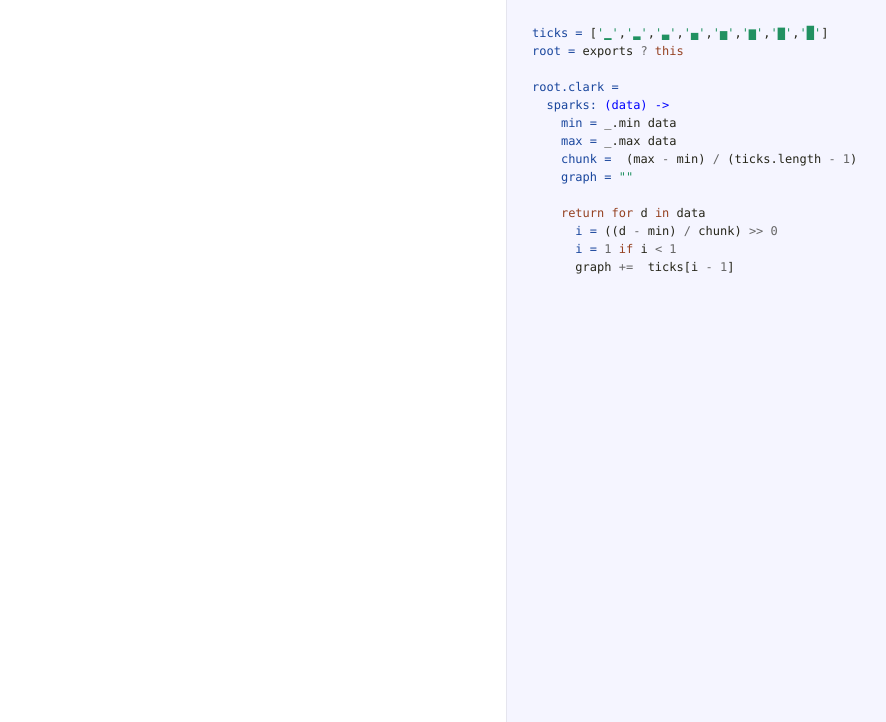
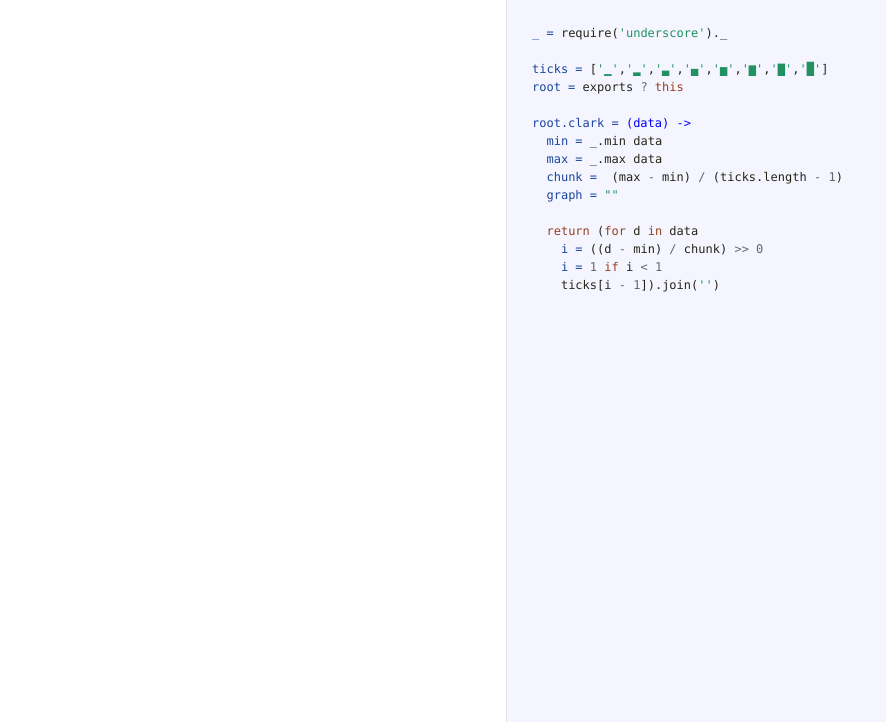
Before and after one commit to ajacksified/Clark, a website: page docs/clark.html in a window 1280 px wide. Shown: the part 78-800 px from the top of the page, without its empty margins (19-905 px from the left). Drawn offline with Linux system fonts and the light colour scheme.

Commit message:
updated docs

```diff
--- a/docs/clark.html
+++ b/docs/clark.html
@@ -1,16 +1,17 @@
-<!DOCTYPE html>  <html> <head>   <title>clark.coffee</title>   <meta http-equiv="content-type" content="text/html; charset=UTF-8">   <link rel="stylesheet" media="all" href="docco.css" /> </head> <body>   <div id="container">     <div id="background"></div>          <table cellpadding="0" cellspacing="0">       <thead>         <tr>           <th class="docs">             <h1>               clark.coffee             </h1>           </th>           <th class="code">           </th>         </tr>       </thead>       <tbody>                               <tr id="section-1">             <td class="docs">               <div class="pilwrap">                 <a class="pilcrow" href="#section-1">&#182;</a>               </div>                            </td>             <td class="code">               <div class="highlight"><pre><span class="nv">ticks = </span><span class="p">[</span><span class="s1">&#39;▁&#39;</span><span class="p">,</span><span class="s1">&#39;▂&#39;</span><span class="p">,</span><span class="s1">&#39;▃&#39;</span><span class="p">,</span><span class="s1">&#39;▄&#39;</span><span class="p">,</span><span class="s1">&#39;▅&#39;</span><span class="p">,</span><span class="s1">&#39;▆&#39;</span><span class="p">,</span><span class="s1">&#39;▇&#39;</span><span class="p">,</span><span class="s1">&#39;█&#39;</span><span class="p">]</span>
+<!DOCTYPE html>  <html> <head>   <title>clark.coffee</title>   <meta http-equiv="content-type" content="text/html; charset=UTF-8">   <link rel="stylesheet" media="all" href="docco.css" /> </head> <body>   <div id="container">     <div id="background"></div>          <table cellpadding="0" cellspacing="0">       <thead>         <tr>           <th class="docs">             <h1>               clark.coffee             </h1>           </th>           <th class="code">           </th>         </tr>       </thead>       <tbody>                               <tr id="section-1">             <td class="docs">               <div class="pilwrap">                 <a class="pilcrow" href="#section-1">&#182;</a>               </div>                            </td>             <td class="code">               <div class="highlight"><pre><span class="nv">_ = </span><span class="nx">require</span><span class="p">(</span><span class="s1">&#39;underscore&#39;</span><span class="p">).</span><span class="nx">_</span>
+
+<span class="nv">ticks = </span><span class="p">[</span><span class="s1">&#39;▁&#39;</span><span class="p">,</span><span class="s1">&#39;▂&#39;</span><span class="p">,</span><span class="s1">&#39;▃&#39;</span><span class="p">,</span><span class="s1">&#39;▄&#39;</span><span class="p">,</span><span class="s1">&#39;▅&#39;</span><span class="p">,</span><span class="s1">&#39;▆&#39;</span><span class="p">,</span><span class="s1">&#39;▇&#39;</span><span class="p">,</span><span class="s1">&#39;█&#39;</span><span class="p">]</span>
 <span class="nv">root = </span><span class="nx">exports</span> <span class="o">?</span> <span class="k">this</span>
 
-<span class="nv">root.clark =</span>
-  <span class="nv">sparks: </span><span class="nf">(data) -&gt;</span>
+<span class="nv">root.clark = </span><span class="nf">(data) -&gt;</span>
   <span class="nv">min = </span><span class="nx">_</span><span class="p">.</span><span class="nx">min</span> <span class="nx">data</span>
   <span class="nv">max = </span><span class="nx">_</span><span class="p">.</span><span class="nx">max</span> <span class="nx">data</span>
   <span class="nv">chunk = </span> <span class="p">(</span><span class="nx">max</span> <span class="o">-</span> <span class="nx">min</span><span class="p">)</span> <span class="o">/</span> <span class="p">(</span><span class="nx">ticks</span><span class="p">.</span><span class="nx">length</span> <span class="o">-</span> <span class="mi">1</span><span class="p">)</span>
   <span class="nv">graph = </span><span class="s2">&quot;&quot;</span>
 
-    <span class="k">return</span> <span class="k">for</span> <span class="nx">d</span> <span class="k">in</span> <span class="nx">data</span>
+  <span class="k">return</span> <span class="p">(</span><span class="k">for</span> <span class="nx">d</span> <span class="k">in</span> <span class="nx">data</span>
     <span class="nv">i = </span><span class="p">((</span><span class="nx">d</span> <span class="o">-</span> <span class="nx">min</span><span class="p">)</span> <span class="o">/</span> <span class="nx">chunk</span><span class="p">)</span> <span class="o">&gt;&gt;</span> <span class="mi">0</span>
     <span class="nv">i = </span><span class="mi">1</span> <span class="k">if</span> <span class="nx">i</span> <span class="o">&lt;</span> <span class="mi">1</span>
-      <span class="nx">graph</span> <span class="o">+=</span>  <span class="nx">ticks</span><span class="p">[</span><span class="nx">i</span> <span class="o">-</span> <span class="mi">1</span><span class="p">]</span>
+    <span class="nx">ticks</span><span class="p">[</span><span class="nx">i</span> <span class="o">-</span> <span class="mi">1</span><span class="p">]).</span><span class="nx">join</span><span class="p">(</span><span class="s1">&#39;&#39;</span><span class="p">)</span>
 
 </pre></div>             </td>           </tr>                </tbody>     </table>   </div> </body> </html>
```
Lines whose indentation alone changed are shown as unchanged.
